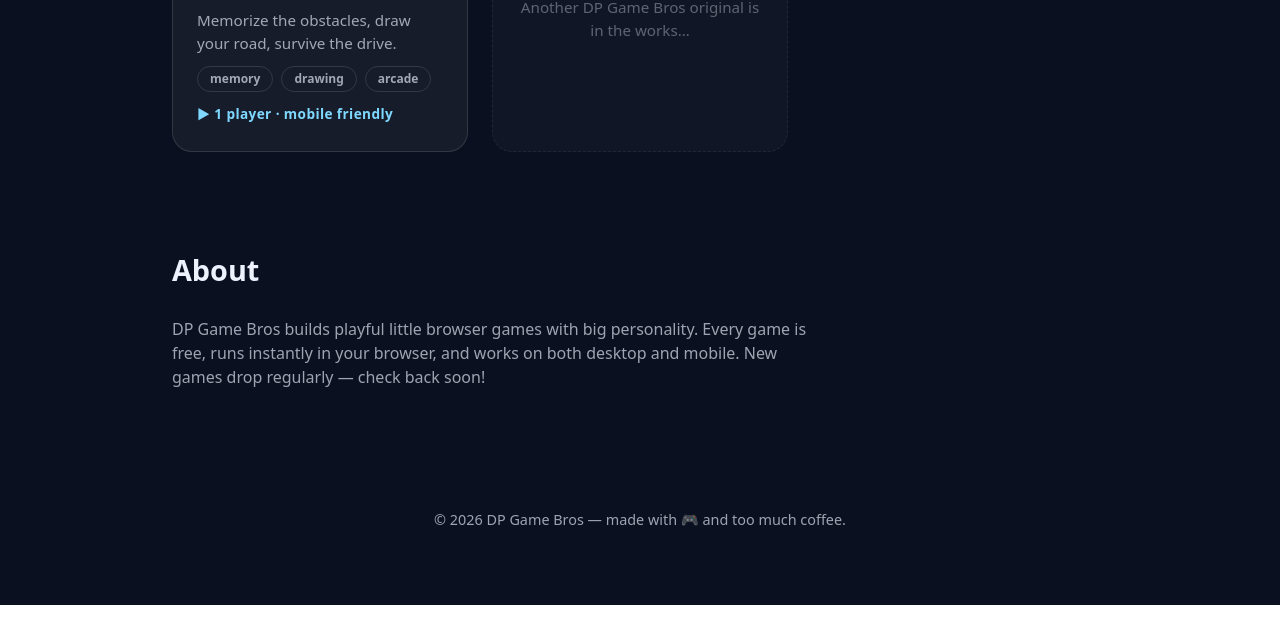
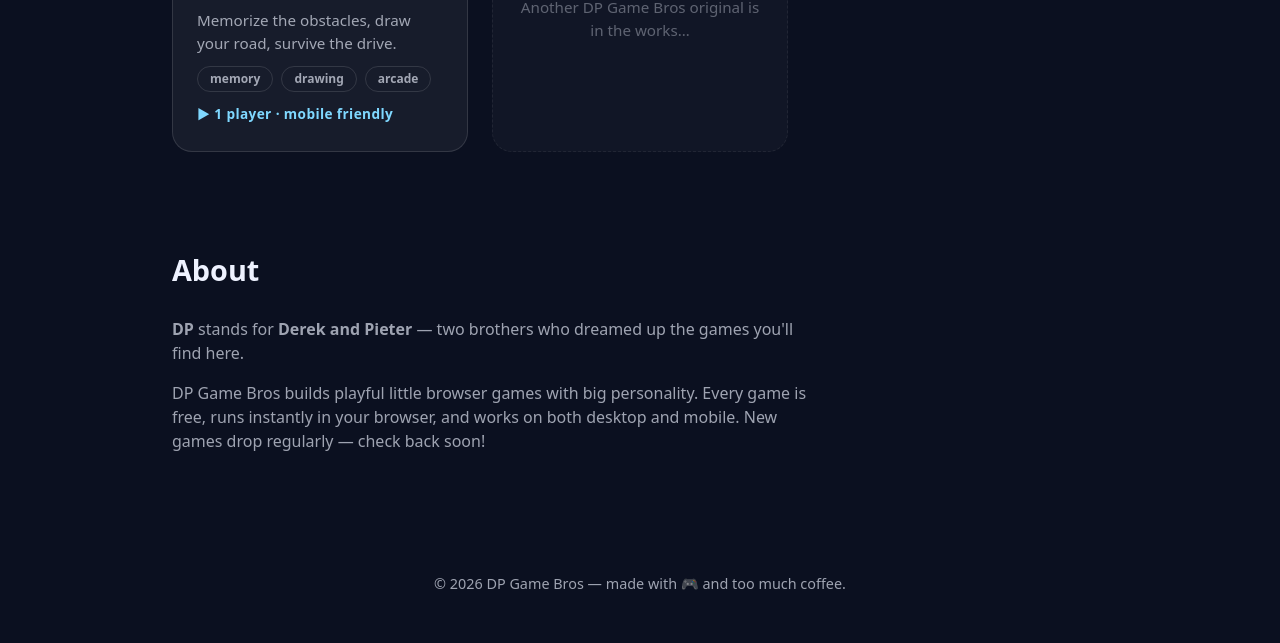
Before and after one commit to davidhildering/dp-game-bros, a website built with Vite: page index.html in a window 1280 px wide. Shown: the part 745-1388 px from the top of the page. Before the commit the page ends 1350 px from the top, so only its background shows below. Built offline with nearby package versions, Linux system fonts and the light colour scheme.

Commit message:
content: DP stands for Derek and Pieter, two brothers who invented the games

```diff
--- a/index.html
+++ b/index.html
@@ -48,6 +48,10 @@
       <section id="about" class="about">
         <h2>About</h2>
         <p>
+          <strong>DP</strong> stands for <strong>Derek and Pieter</strong> — two
+          brothers who dreamed up the games you'll find here.
+        </p>
+        <p>
           DP Game Bros builds playful little browser games with big personality.
           Every game is free, runs instantly in your browser, and works on both
           desktop and mobile. New games drop regularly — check back soon!
```
